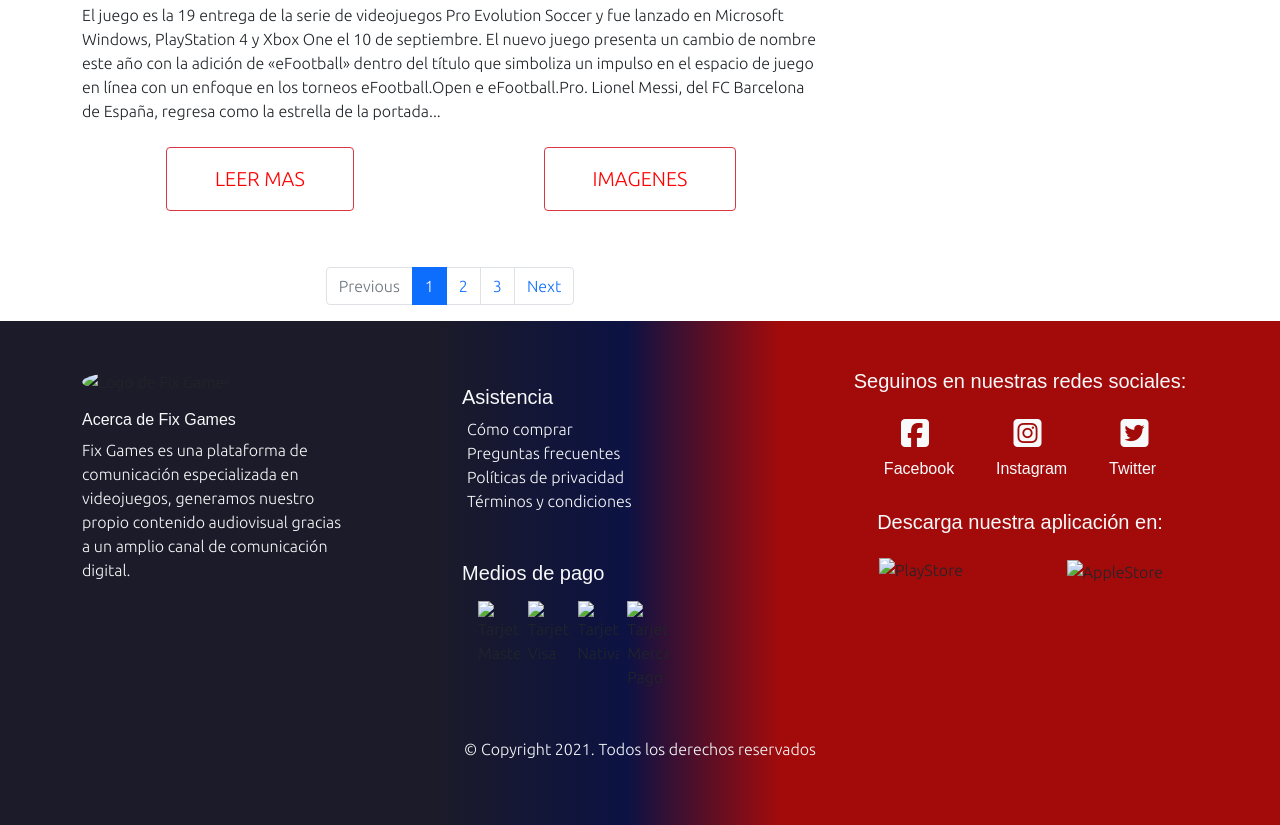
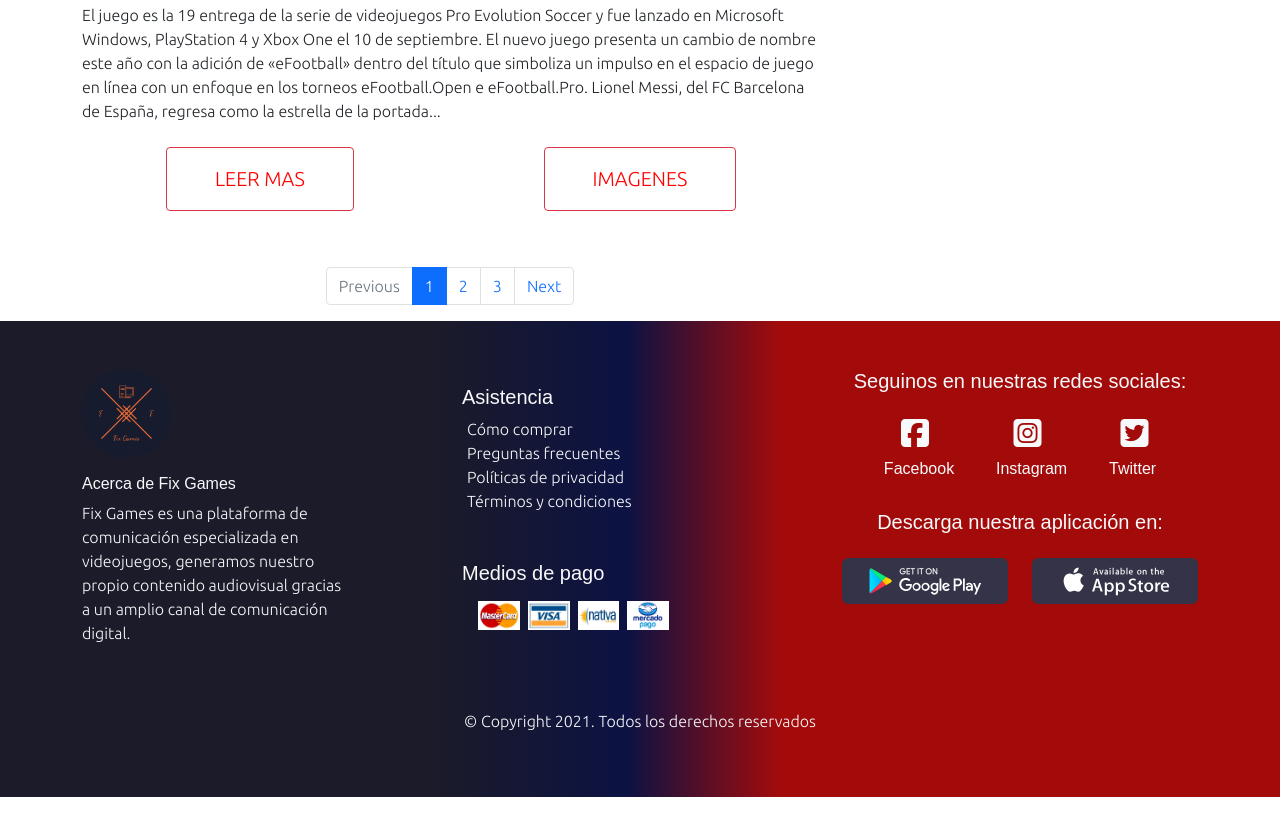
Before and after one commit to psc88/Proyecto-Web-Bootstrap, a plain HTML site: page index.html in a window 1280 px wide. Shown: the part 2435-3260 px from the top of the page. After the commit the page ends 3232 px from the top, so only its background shows below. Drawn offline with nearby package versions, Linux system fonts and the light colour scheme; the site is published under a folder, as on GitHub Pages, so addresses that start at the root find nothing; a web font is replaced by a local one.

Commit message:
correcion link hacia nuestra historia e imagenes de footer

```diff
--- a/index.html
+++ b/index.html
@@ -77,7 +77,7 @@
               <li class="nav-item ms-2 fs-4">
                 <a
                   class="nav-link"
-                  href="/page/nuestrahistoria.html"
+                  href="./page/nuestrahistoria.html"
                   tabindex="-1"
                   aria-disabled="true"
                   >Nuestra historia</a
@@ -571,7 +571,7 @@
         <article class="row">
           <div class="col-sm-12 col-md-4">
             <img
-              src="../img/logo.png"
+              src="./img/logo.png"
               alt="Logo de Fix Games"
               class="w-25"
               id="logo"
@@ -608,22 +608,22 @@
             </article>
             <article class="d-flex justify-content-start ms-2">
               <img
-                src="../img/mastercard.jpg"
+                src="./img/mastercard.jpg"
                 alt="Tarjeta Mastercard"
                 class="ms-2 mediosDePago"
               />
               <img
-                src="../img/visa.jpg"
+                src="./img/visa.jpg"
                 alt="Tarjeta Visa"
                 class="ms-2 mediosDePago"
               />
               <img
-                src="../img/nativa.jpg"
+                src="./img/nativa.jpg"
                 alt="Tarjeta Nativa"
                 class="ms-2 mediosDePago"
               />
               <img
-                src="../img/mercadopago.jpg"
+                src="./img/mercadopago.jpg"
                 alt="Tarjeta Mercado Pago"
                 class="ms-2 mediosDePago"
               />
@@ -666,7 +666,7 @@
                     target="_blank"
                     class="col-sm-12 col-md-6"
                     ><img
-                      src="../img/google-play-badge-bb.svg"
+                      src="./img/google-play-badge-bb.svg"
                       alt="PlayStore"
                       class="mb-3 me-2"
                       width="100%"
@@ -676,7 +676,7 @@
                     target="_blank"
                     class="col-sm-12 col-md-6"
                     ><img
-                      src="../img/badge-apple-store.svg"
+                      src="./img/badge-apple-store.svg"
                       alt="AppleStore"
                       width="100%"
                   /></a>
```
